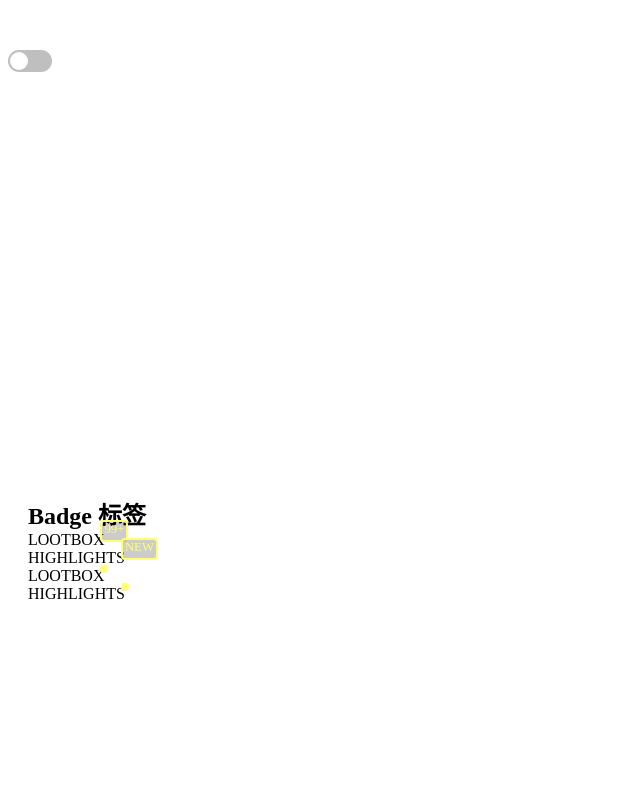
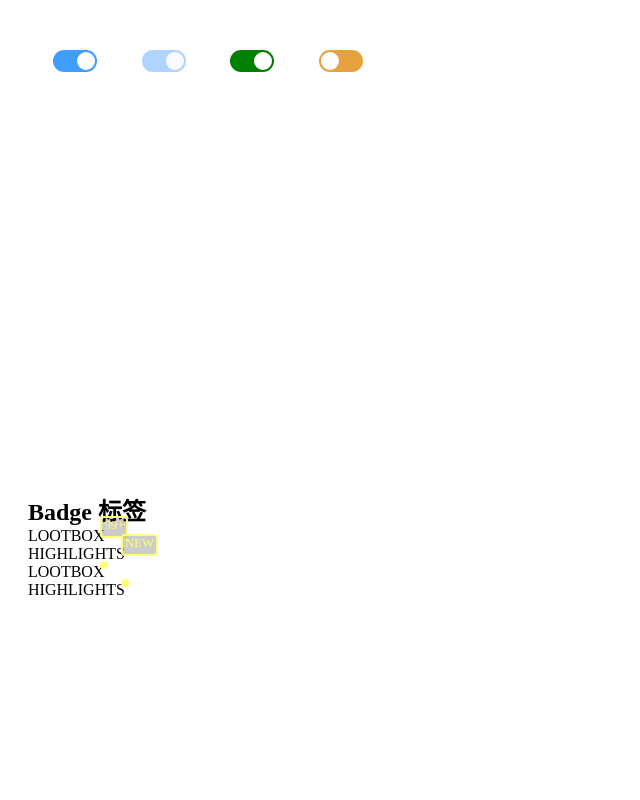
Before and after one commit to yingjieweb/league-ui, a Vue app: page / in a window 1280 px wide. Shown: the top 800 px of the page, without its empty margins (0-640 px from the left). Built offline with nearby package versions, Linux system fonts and the light colour scheme.

Commit message:
Add disable field in Switch

```diff
--- a/src/App.vue
+++ b/src/App.vue
@@ -1,7 +1,10 @@
 <template>
   <div id="app">
-    <section style="margin-top: 50px; margin-bottom: 200px;">
-      <lol-switch v-model.sync="switchStatus"></lol-switch>
+    <section style="width: 400px; display: flex; justify-content: space-evenly; margin-top: 50px; margin-bottom: 200px;">
+      <lol-switch v-model="switchStatus1"></lol-switch>
+      <lol-switch v-model="switchStatus2" disabled></lol-switch>
+      <lol-switch v-model="switchStatus3" activeColor="green"></lol-switch>
+      <lol-switch v-model="switchStatus4" inactiveColor="#E6A23C"></lol-switch>
     </section>
 
     <section style="margin-top: 50px; margin-bottom: 200px;">
@@ -338,7 +341,11 @@
         'Camille', 'Braum', 'Jhin', 'Kindred', 'Jinx', 'TahmKench', 'Senna', 'Lucian', 'Zed', 'Kled', 'Ekko', 'Qiyana', 'Vi',
         'Aatrox', 'Nami', 'Azir', 'Yuumi', 'Thresh', 'Illaoi', 'RekSai', 'Ivern', 'Kalista', 'Bard', 'Rakan', 'Xayah', 'Ornn',
         'Sylas', 'Neeko', 'Aphelios', 'Pyke', 'Sett'],
-        switchStatus: false
+        switchStatus1: true,
+        switchStatus2: true,
+        switchStatus3: true,
+        switchStatus4: false,
+        switchStatus5: true
       }
     },
     created() {
--- a/src/components/Switch/LolSwitch.vue
+++ b/src/components/Switch/LolSwitch.vue
@@ -1,7 +1,8 @@
 <template>
-  <button @click="toggleStatus" :class="{checked: value}">
-    <span></span>
-  </button>
+  <div :class="classes" @click="toggleStatus" ref="outer">
+    <span class="mask" v-show="disabled"></span>
+    <span class="inner"></span>
+  </div>
 </template>
 
 <script lang="js">
@@ -11,12 +12,47 @@
       value: {
         type: Boolean,
         default: true
+      },
+      disabled: {
+        type: Boolean,
+        default: false
+      },
+      activeColor: {
+        type: String,
+        default: '#409EFF'
+      },
+      inactiveColor: {
+        type: String,
+        default: '#E4E7ED'
+      },
+    },
+    computed: {
+      classes() {
+        return [
+          'lol-switch',
+          {checked: this.value},
+          {disabled: this.disabled}
+        ]
+      },
+    },
+    watch: {
+      value() {
+        this.setBackgroundColor()
       }
     },
     methods: {
       toggleStatus() {
+        if (this.disabled) return
         this.$emit("input", !this.value);
+        this.$emit("change", !this.value);
+      },
+      setBackgroundColor() {
+        let newColor = this.value ? this.activeColor : this.inactiveColor;
+        this.$refs.outer.style.backgroundColor = newColor;
       }
+    },
+    mounted() {
+      this.setBackgroundColor()
     }
   }
 </script>
@@ -25,16 +61,28 @@
   $height: 22px;
   $height2: $height - 4px;
 
-  button {
+  .lol-switch {
     height: $height;
     width: $height * 2;
     border: none;
     background: #bfbfbf;
-    border-radius: $height/2;
+    border-radius: $height / 2;
     position: relative;
     cursor: pointer;
 
-    > span {
+    > .mask {
+      position: absolute;
+      top: 0;
+      right: 0;
+      bottom: 0;
+      left: 0;
+      border-radius: $height2 / 2;
+      background-color: ghostwhite;
+      opacity: .6;
+      z-index: 2;
+    }
+
+    > .inner {
       position: absolute;
       top: 2px;
       left: 2px;
@@ -46,28 +94,26 @@
     }
 
     &.checked {
-      background: #1890ff;
-
-      > span {
+      > .inner {
         left: calc(100% - #{$height2} - 2px);
       }
     }
 
-    &:focus {
-      outline: none;
-    }
-
     &:active {
-      > span {
+      > .inner {
         width: $height2 + 4px;
       }
     }
 
     &.checked:active {
-      > span {
+      > .inner {
         width: $height2 + 4px;
         margin-left: -4px;
       }
     }
+
+    &.disabled {
+      cursor: not-allowed;
+    }
   }
 </style>
```
